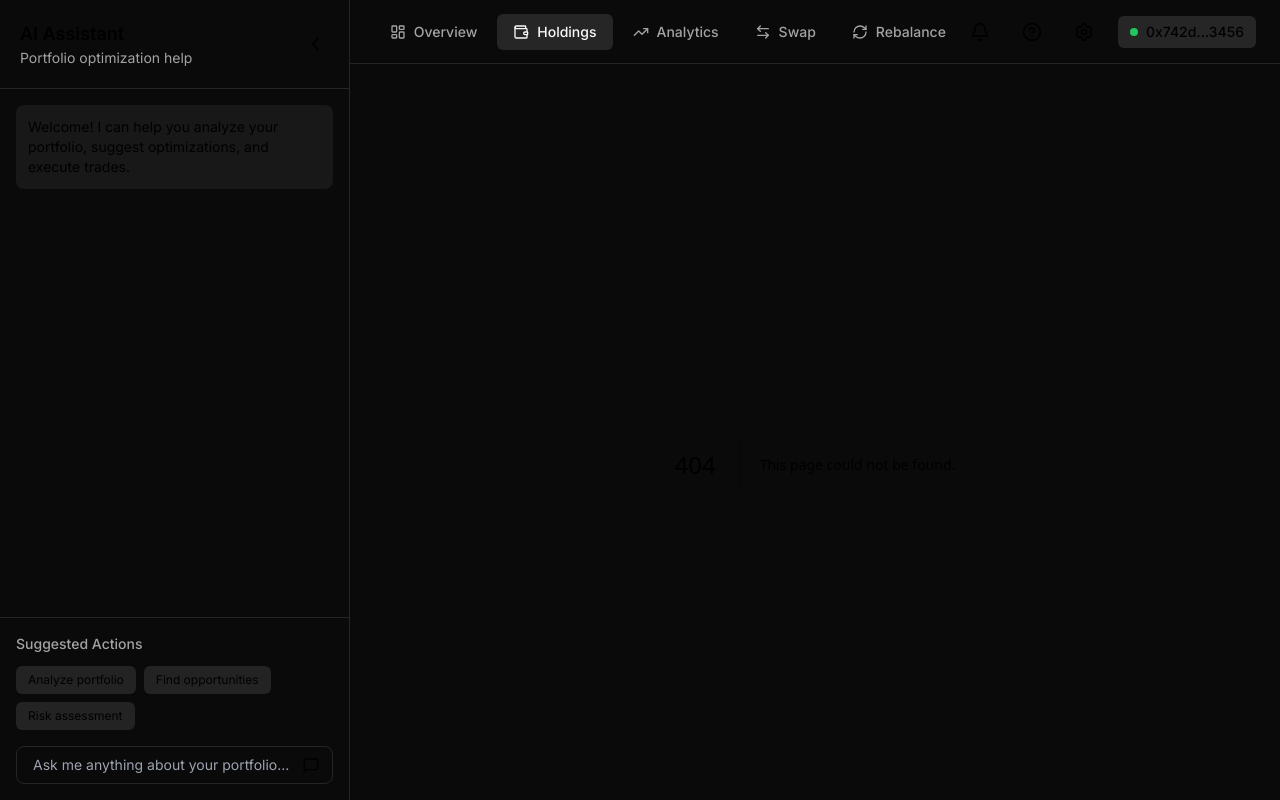
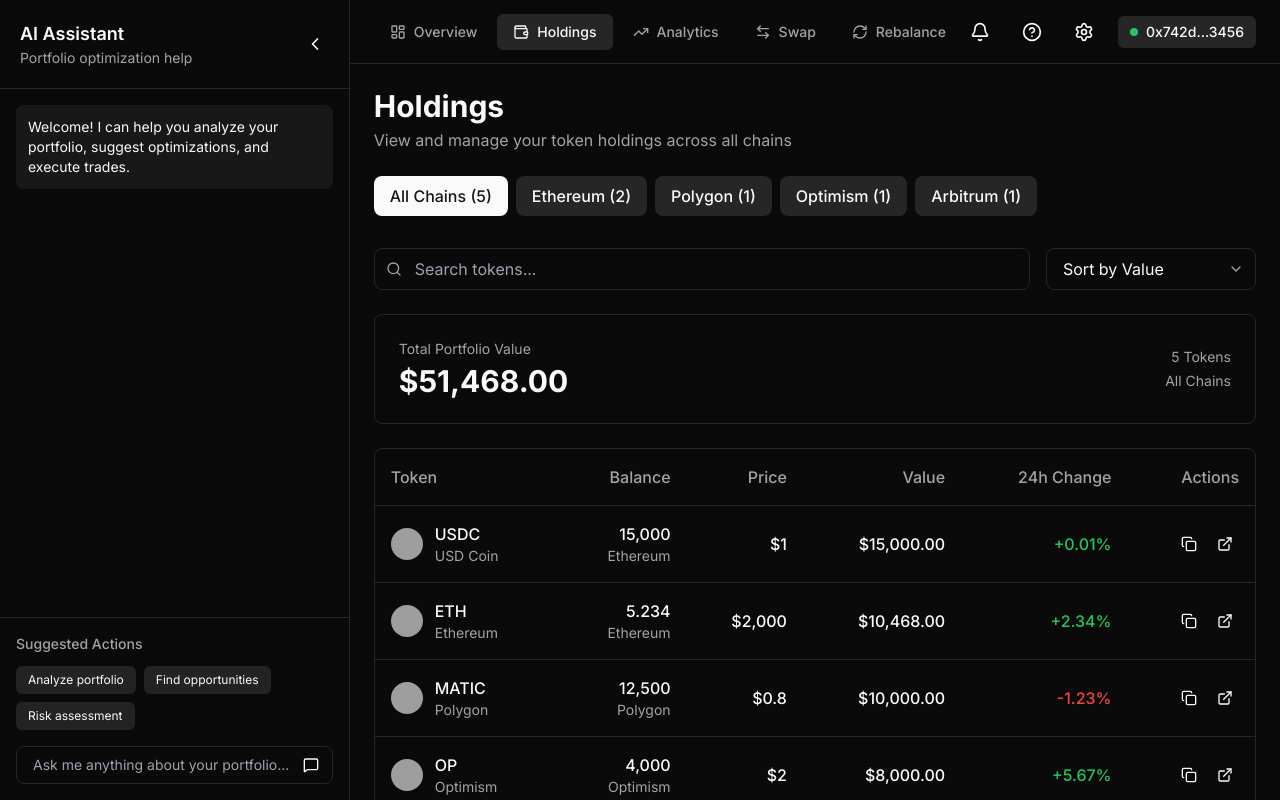
Before and after one commit to emmette/optimizedefi, a Next.js app in the folder frontend/: page /holdings in a window 1280 px wide. Before the commit this address had no page. Built offline with nearby package versions, Linux system fonts and the light colour scheme; grey boxes are pictures that could not be loaded.

Commit message:
feat: Implement Holdings page with token list, chain filtering, and search functionality

```diff
--- /dev/null
+++ b/frontend/app/holdings/page.tsx
@@ -0,0 +1,265 @@
+'use client'
+
+import { useState } from 'react'
+import { Card } from '@/components/ui/Card'
+import { Search, Filter, ChevronDown, ExternalLink, Copy } from 'lucide-react'
+
+// Mock data for token holdings
+const mockHoldings = [
+  {
+    id: '1',
+    symbol: 'ETH',
+    name: 'Ethereum',
+    balance: '5.234',
+    value: 10468.0,
+    price: 2000.0,
+    change24h: 2.34,
+    chain: 'Ethereum',
+    chainId: 1,
+    address: '0xEeeeeEeeeEeEeeEeEeEeeEEEeeeeEeeeeeeeEEeE',
+    logo: 'https://tokens.1inch.io/0xeeeeeeeeeeeeeeeeeeeeeeeeeeeeeeeeeeeeeeee.png'
+  },
+  {
+    id: '2',
+    symbol: 'USDC',
+    name: 'USD Coin',
+    balance: '15000',
+    value: 15000.0,
+    price: 1.0,
+    change24h: 0.01,
+    chain: 'Ethereum',
+    chainId: 1,
+    address: '0xA0b86991c6218b36c1d19D4a2e9Eb0cE3606eB48',
+    logo: 'https://tokens.1inch.io/0xa0b86991c6218b36c1d19d4a2e9eb0ce3606eb48.png'
+  },
+  {
+    id: '3',
+    symbol: 'MATIC',
+    name: 'Polygon',
+    balance: '12500',
+    value: 10000.0,
+    price: 0.8,
+    change24h: -1.23,
+    chain: 'Polygon',
+    chainId: 137,
+    address: '0x0000000000000000000000000000000000001010',
+    logo: 'https://tokens.1inch.io/0x7d1afa7b718fb893db30a3abc0cfc608aacfebb0.png'
+  },
+  {
+    id: '4',
+    symbol: 'OP',
+    name: 'Optimism',
+    balance: '4000',
+    value: 8000.0,
+    price: 2.0,
+    change24h: 5.67,
+    chain: 'Optimism',
+    chainId: 10,
+    address: '0x4200000000000000000000000000000000000042',
+    logo: 'https://tokens.1inch.io/0x4200000000000000000000000000000000000042.png'
+  },
+  {
+    id: '5',
+    symbol: 'ARB',
+    name: 'Arbitrum',
+    balance: '8000',
+    value: 8000.0,
+    price: 1.0,
+    change24h: 3.45,
+    chain: 'Arbitrum',
+    chainId: 42161,
+    address: '0x912CE59144191C1204E64559FE8253a0e49E6548',
+    logo: 'https://tokens.1inch.io/0x912ce59144191c1204e64559fe8253a0e49e6548.png'
+  }
+]
+
+const chains = [
+  { id: 'all', name: 'All Chains', count: mockHoldings.length },
+  { id: '1', name: 'Ethereum', count: 2 },
+  { id: '137', name: 'Polygon', count: 1 },
+  { id: '10', name: 'Optimism', count: 1 },
+  { id: '42161', name: 'Arbitrum', count: 1 },
+]
+
+export default function HoldingsPage() {
+  const [selectedChain, setSelectedChain] = useState('all')
+  const [searchQuery, setSearchQuery] = useState('')
+  const [sortBy, setSortBy] = useState<'value' | 'change' | 'name'>('value')
+
+  // Filter and sort holdings
+  const filteredHoldings = mockHoldings
+    .filter(token => {
+      const matchesChain = selectedChain === 'all' || token.chainId.toString() === selectedChain
+      const matchesSearch =
+        token.symbol.toLowerCase().includes(searchQuery.toLowerCase()) ||
+        token.name.toLowerCase().includes(searchQuery.toLowerCase())
+      return matchesChain && matchesSearch
+    })
+    .sort((a, b) => {
+      switch (sortBy) {
+        case 'value':
+          return b.value - a.value
+        case 'change':
+          return b.change24h - a.change24h
+        case 'name':
+          return a.name.localeCompare(b.name)
+        default:
+          return 0
+      }
+    })
+
+  const totalValue = filteredHoldings.reduce((sum, token) => sum + token.value, 0)
+
+  const copyAddress = (address: string) => {
+    navigator.clipboard.writeText(address)
+    // In production, show a toast notification
+  }
+
+  return (
+    <div className="p-6 space-y-6">
+      {/* Header */}
+      <div>
+        <h1 className="text-3xl font-bold">Holdings</h1>
+        <p className="text-muted-foreground mt-1">View and manage your token holdings across all chains</p>
+      </div>
+
+      {/* Chain Filter Tabs */}
+      <div className="flex gap-2 overflow-x-auto pb-2">
+        {chains.map((chain) => (
+          <button
+            key={chain.id}
+            onClick={() => setSelectedChain(chain.id)}
+            className={`px-4 py-2 rounded-lg font-medium transition-colors whitespace-nowrap ${
+              selectedChain === chain.id
+                ? 'bg-primary text-primary-foreground'
+                : 'bg-secondary hover:bg-secondary/80'
+            }`}
+          >
+            {chain.name} ({chain.count})
+          </button>
+        ))}
+      </div>
+
+      {/* Search and Sort */}
+      <div className="flex flex-col sm:flex-row gap-4">
+        <div className="relative flex-1">
+          <Search className="absolute left-3 top-1/2 -translate-y-1/2 h-4 w-4 text-muted-foreground" />
+          <input
+            type="text"
+            placeholder="Search tokens..."
+            value={searchQuery}
+            onChange={(e) => setSearchQuery(e.target.value)}
+            className="w-full pl-10 pr-4 py-2 bg-background border border-input rounded-lg focus:outline-none focus:ring-2 focus:ring-ring"
+          />
+        </div>
+        <div className="relative">
+          <select
+            value={sortBy}
+            onChange={(e) => setSortBy(e.target.value as any)}
+            className="appearance-none px-4 py-2 pr-10 bg-background border border-input rounded-lg focus:outline-none focus:ring-2 focus:ring-ring cursor-pointer"
+          >
+            <option value="value">Sort by Value</option>
+            <option value="change">Sort by 24h Change</option>
+            <option value="name">Sort by Name</option>
+          </select>
+          <ChevronDown className="absolute right-3 top-1/2 -translate-y-1/2 h-4 w-4 text-muted-foreground pointer-events-none" />
+        </div>
+      </div>
+
+      {/* Summary Card */}
+      <Card className="p-6">
+        <div className="flex items-center justify-between">
+          <div>
+            <p className="text-sm text-muted-foreground">Total Portfolio Value</p>
+            <p className="text-3xl font-bold mt-1">
+              ${totalValue.toLocaleString('en-US', { minimumFractionDigits: 2, maximumFractionDigits: 2 })}
+            </p>
+          </div>
+          <div className="text-right">
+            <p className="text-sm text-muted-foreground">{filteredHoldings.length} Tokens</p>
+            <p className="text-sm text-muted-foreground mt-1">
+              {selectedChain === 'all' ? 'All Chains' : chains.find(c => c.id === selectedChain)?.name}
+            </p>
+          </div>
+        </div>
+      </Card>
+
+      {/* Token List */}
+      <Card className="overflow-hidden">
+        <div className="overflow-x-auto">
+          <table className="w-full">
+            <thead>
+              <tr className="border-b border-border">
+                <th className="text-left p-4 font-medium text-muted-foreground">Token</th>
+                <th className="text-right p-4 font-medium text-muted-foreground">Balance</th>
+                <th className="text-right p-4 font-medium text-muted-foreground">Price</th>
+                <th className="text-right p-4 font-medium text-muted-foreground">Value</th>
+                <th className="text-right p-4 font-medium text-muted-foreground">24h Change</th>
+                <th className="text-right p-4 font-medium text-muted-foreground">Actions</th>
+              </tr>
+            </thead>
+            <tbody>
+              {filteredHoldings.map((token) => (
+                <tr key={token.id} className="border-b border-border hover:bg-accent/50 transition-colors">
+                  <td className="p-4">
+                    <div className="flex items-center gap-3">
+                      <img
+                        src={token.logo}
+                        alt={token.symbol}
+                        className="w-8 h-8 rounded-full"
+                        onError={(e) => {
+                          (e.target as HTMLImageElement).src = '/placeholder-token.png'
+                        }}
+                      />
+                      <div>
+                        <p className="font-medium">{token.symbol}</p>
+                        <p className="text-sm text-muted-foreground">{token.name}</p>
+                      </div>
+                    </div>
+                  </td>
+                  <td className="p-4 text-right">
+                    <p className="font-medium">{parseFloat(token.balance).toLocaleString()}</p>
+                    <p className="text-sm text-muted-foreground">{token.chain}</p>
+                  </td>
+                  <td className="p-4 text-right">
+                    <p className="font-medium">${token.price.toLocaleString()}</p>
+                  </td>
+                  <td className="p-4 text-right">
+                    <p className="font-medium">
+                      ${token.value.toLocaleString('en-US', { minimumFractionDigits: 2, maximumFractionDigits: 2 })}
+                    </p>
+                  </td>
+                  <td className="p-4 text-right">
+                    <p className={`font-medium ${token.change24h > 0 ? 'text-green-500' : 'text-red-500'}`}>
+                      {token.change24h > 0 ? '+' : ''}{token.change24h.toFixed(2)}%
+                    </p>
+                  </td>
+                  <td className="p-4 text-right">
+                    <div className="flex items-center justify-end gap-2">
+                      <button
+                        onClick={() => copyAddress(token.address)}
+                        className="p-1.5 hover:bg-accent rounded-md transition-colors"
+                        title="Copy address"
+                      >
+                        <Copy className="h-4 w-4" />
+                      </button>
+                      <a
+                        href={`https://etherscan.io/token/${token.address}`}
+                        target="_blank"
+                        rel="noopener noreferrer"
+                        className="p-1.5 hover:bg-accent rounded-md transition-colors"
+                        title="View on explorer"
+                      >
+                        <ExternalLink className="h-4 w-4" />
+                      </a>
+                    </div>
+                  </td>
+                </tr>
+              ))}
+            </tbody>
+          </table>
+        </div>
+      </Card>
+    </div>
+  )
+}
```
